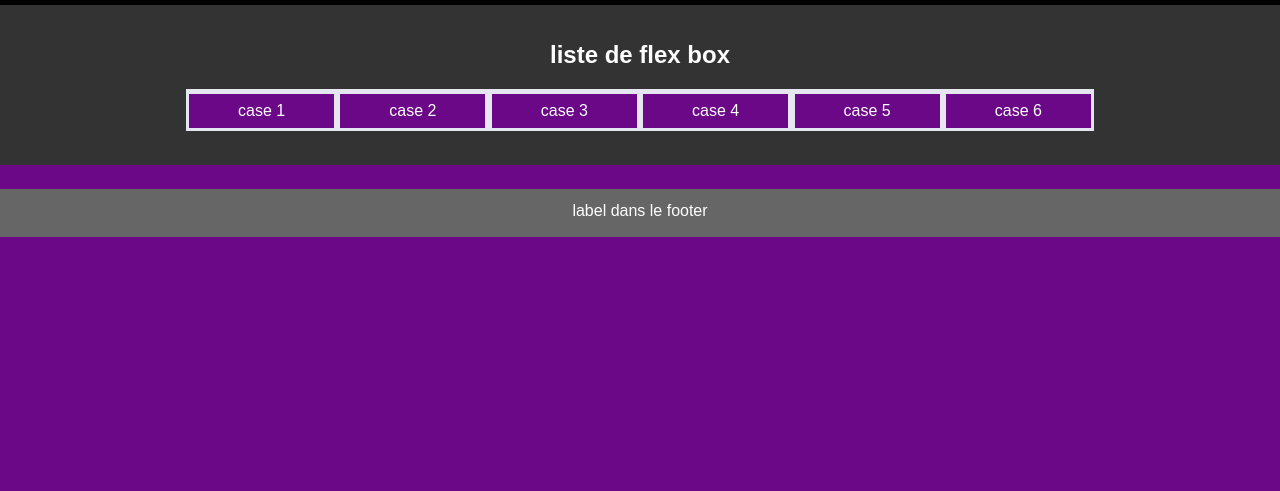
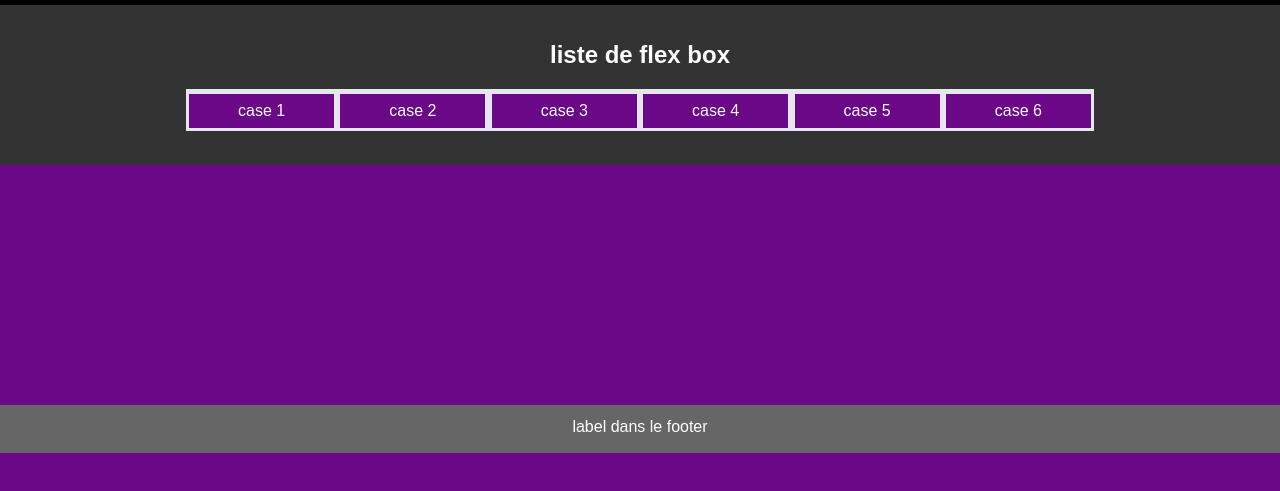
Before and after one commit to gabdestro/veille-node, a plain HTML site: page index.html in a window 1280 px wide. Shown: the part 59-550 px from the top of the page. Drawn offline with Linux system fonts and the light colour scheme.

Commit message:
modif taille main

```diff
--- a/less/style.less
+++ b/less/style.less
@@ -24,7 +24,9 @@ nav{
         }
 
 }
-
+main{
+    min-height: 25em;
+}
 
 li{
 	display:flex;
@@ -46,6 +48,7 @@ a{
 
 body{
     background-color :@couleur-mauve;
+
 }
 
 footer{
```
Also changed, not shown: css/style.css.
